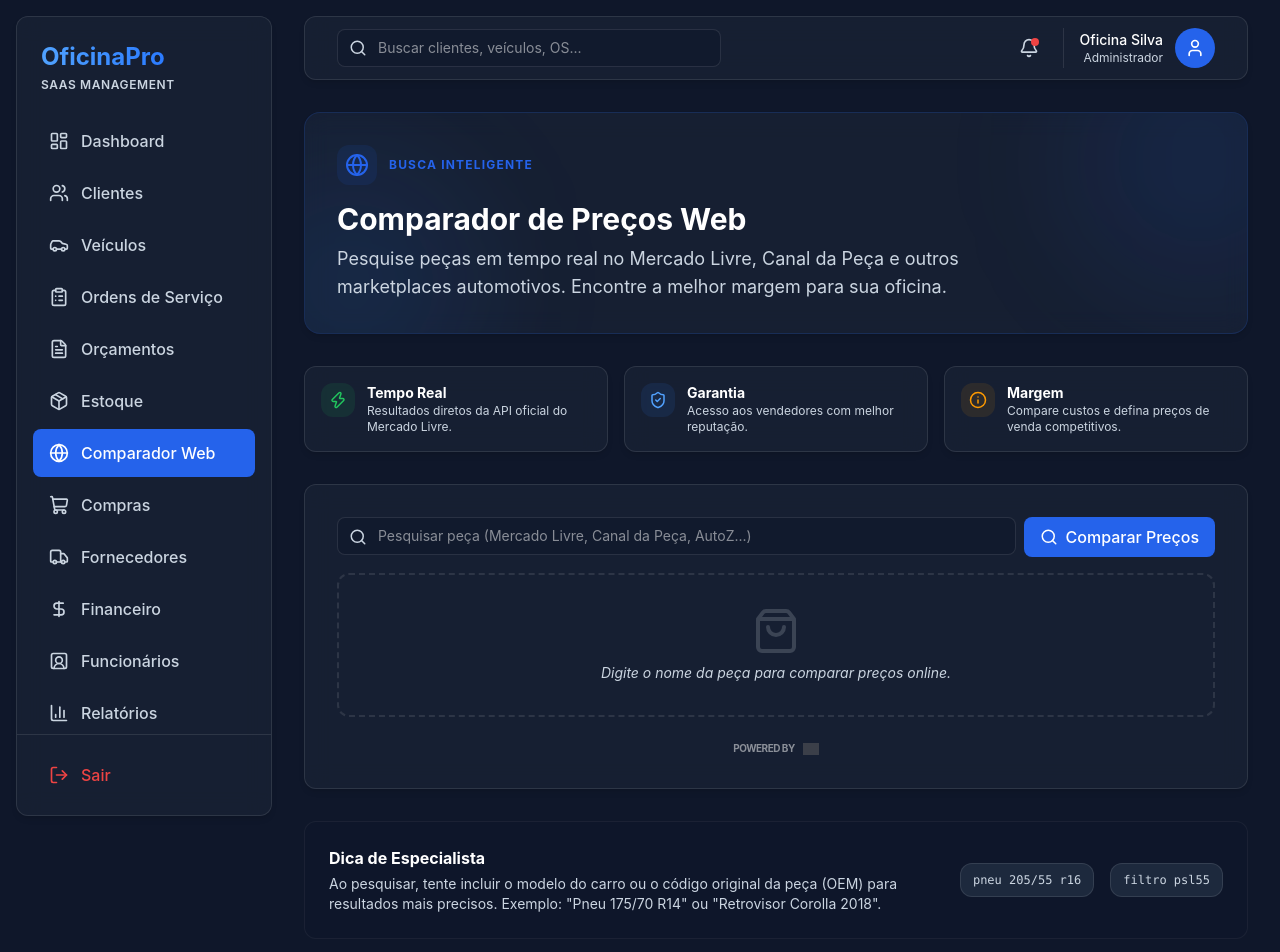
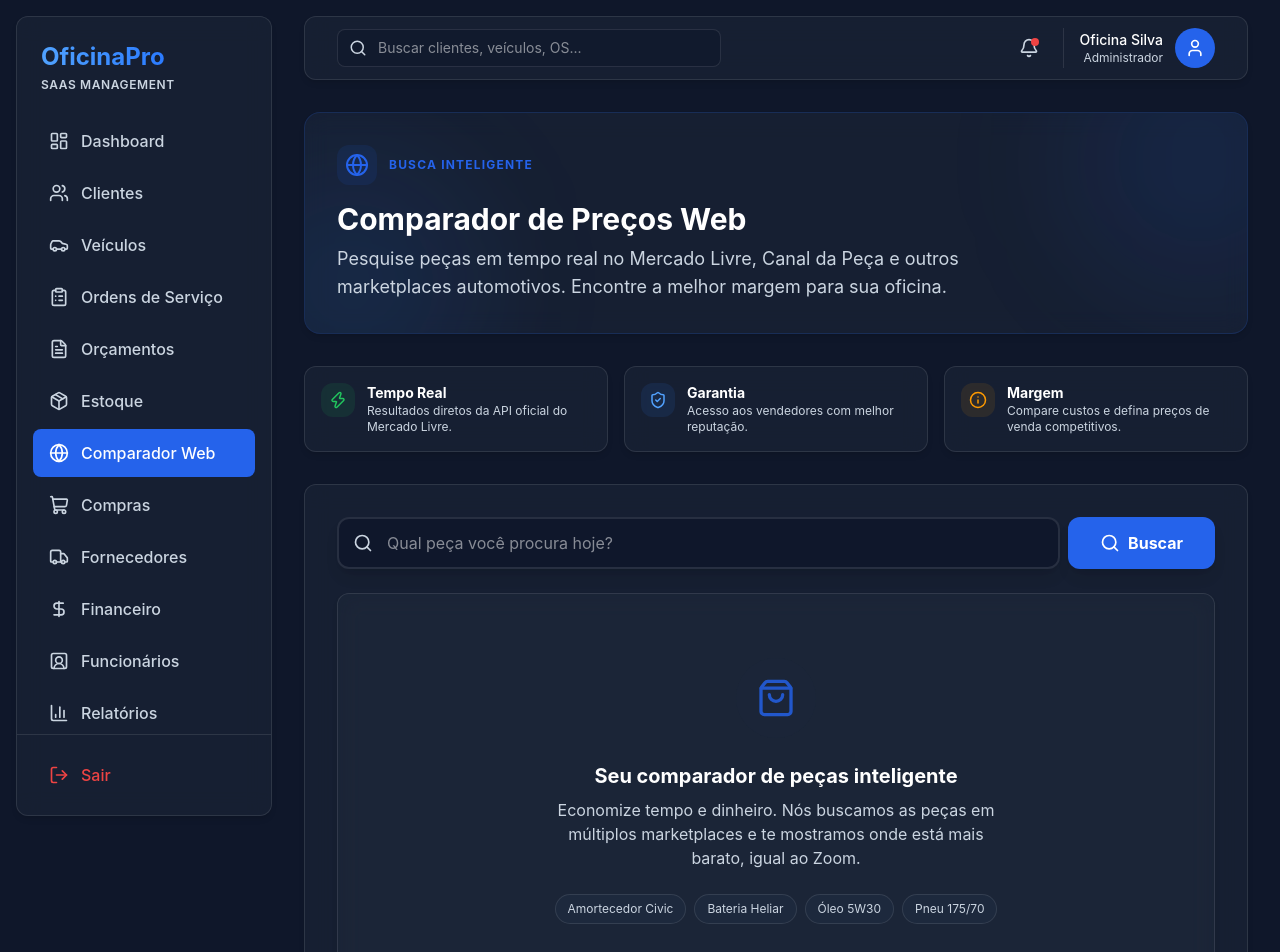
Before and after one commit to willwinnicios/saas-oficinamecanica, a Next.js app: page /compare in a window 1280 px wide. Shown: the top 952 px of the page. Built offline with nearby package versions, Linux system fonts and the light colour scheme; grey boxes are pictures that could not be loaded.

Commit message:
feat: redesign price comparison to Zoom-like experience

```diff
--- a/src/components/PriceComparison.tsx
+++ b/src/components/PriceComparison.tsx
@@ -1,19 +1,50 @@
 "use client";
 
-import { useState } from "react";
+import { useState, useMemo } from "react";
 import { searchGlobalPrices, SearchResult } from "@/lib/api-integrations";
-import { Search, ShoppingBag, ExternalLink, Loader2, AlertCircle, Filter } from "lucide-react";
+import {
+  Search,
+  ShoppingBag,
+  ExternalLink,
+  Loader2,
+  AlertCircle,
+  TrendingDown,
+  ChevronRight,
+  History,
+  ShieldCheck,
+  Star
+} from "lucide-react";
 import { cn } from "@/lib/utils";
+import {
+  LineChart,
+  Line,
+  XAxis,
+  YAxis,
+  CartesianGrid,
+  Tooltip,
+  ResponsiveContainer
+} from 'recharts';
 
-interface PriceComparisonProps {
-  initialQuery?: string;
-}
+// Mock de histórico de preços (No futuro vira real)
+const mockHistory = [
+  { date: '01/05', price: 450 },
+  { date: '05/05', price: 430 },
+  { date: '10/05', price: 445 },
+  { date: '15/05', price: 410 },
+  { date: '20/05', price: 425 },
+  { date: '25/05', price: 395 },
+];
 
 export function PriceComparison({ initialQuery = "" }: PriceComparisonProps) {
   const [query, setQuery] = useState(initialQuery);
   const [results, setResults] = useState<SearchResult[]>([]);
   const [loading, setLoading] = useState(false);
   const [hasSearched, setHasSearched] = useState(false);
+
+  const lowestPrice = useMemo(() => {
+    if (results.length === 0) return 0;
+    return Math.min(...results.map(r => r.price));
+  }, [results]);
 
   const handleSearch = async (e: React.FormEvent) => {
     e.preventDefault();
@@ -27,108 +58,172 @@
   };
 
   return (
-    <div className="space-y-4">
+    <div className="space-y-6">
+      {/* Search Input - Estilo Zoom */}
       <form onSubmit={handleSearch} className="flex gap-2">
-        <div className="relative flex-1">
-          <Search className="absolute left-3 top-1/2 -translate-y-1/2 text-muted" size={18} />
+        <div className="relative flex-1 group">
+          <Search className="absolute left-4 top-1/2 -translate-y-1/2 text-muted group-focus-within:text-primary transition-colors" size={20} />
           <input
             type="text"
             value={query}
             onChange={(e) => setQuery(e.target.value)}
-            placeholder="Pesquisar peça (Mercado Livre, Canal da Peça, AutoZ...)"
-            className="w-full bg-slate-900/50 border border-border rounded-md py-2 pl-10 pr-4 text-sm focus:outline-none focus:ring-2 focus:ring-primary transition-all"
+            placeholder="Qual peça você procura hoje?"
+            className="w-full bg-slate-900 border-2 border-border rounded-xl py-3 pl-12 pr-4 text-base focus:outline-none focus:ring-2 focus:ring-primary/50 focus:border-primary transition-all shadow-lg"
           />
         </div>
         <button
           type="submit"
           disabled={loading}
-          className="btn-primary flex items-center gap-2 whitespace-nowrap"
+          className="bg-primary hover:bg-primary/90 text-white font-bold px-8 rounded-xl shadow-lg transition-all flex items-center gap-2"
         >
-          {loading ? <Loader2 className="animate-spin" size={18} /> : <Search size={18} />}
-          Comparar Preços
+          {loading ? <Loader2 className="animate-spin" size={20} /> : <Search size={20} />}
+          Buscar
         </button>
       </form>
 
-      {hasSearched && !loading && (
-        <div className="flex items-center justify-between px-2">
-          <p className="text-xs text-muted">
-            Encontramos <span className="font-bold text-foreground">{results.length}</span> resultados ordenados por menor preço.
-          </p>
-          <div className="flex gap-2">
-            <span className="px-2 py-0.5 rounded bg-blue-500/10 text-[10px] text-blue-400 border border-blue-500/20">Mercado Livre</span>
-            <span className="px-2 py-0.5 rounded bg-amber-500/10 text-[10px] text-amber-400 border border-amber-500/20">C. da Peça</span>
+      {hasSearched && !loading && results.length > 0 && (
+        <div className="grid grid-cols-1 lg:grid-cols-3 gap-6 animate-in fade-in slide-in-from-bottom-4 duration-500">
+
+          {/* Coluna da Esquerda: Produto e Histórico */}
+          <div className="lg:col-span-1 space-y-4">
+            <div className="glass p-6 space-y-4 relative overflow-hidden">
+              <div className="absolute top-0 right-0 p-3">
+                 <div className="bg-success/10 text-success text-[10px] font-bold px-2 py-1 rounded flex items-center gap-1 border border-success/20">
+                    <TrendingDown size={12} />
+                    MELHOR PREÇO
                  </div>
               </div>
-      )}
+              <div className="aspect-square bg-white rounded-xl p-4 flex items-center justify-center">
+                 <img src={results[0].thumbnail} alt={query} className="max-h-full object-contain" />
+              </div>
+              <div>
+                <h2 className="text-xl font-bold line-clamp-2">{results[0].title}</h2>
+                <div className="flex items-center gap-2 mt-2">
+                   <div className="flex text-amber-400">
+                      {[1,2,3,4,5].map(i => <Star key={i} size={14} fill="currentColor" />)}
+                   </div>
+                   <span className="text-xs text-muted">(42 avaliações)</span>
+                </div>
+              </div>
+              <div className="pt-4 border-t border-border">
+                 <p className="text-xs text-muted font-medium mb-1 flex items-center gap-1 uppercase tracking-wider">
+                    <History size={14} />
+                    Histórico de Preços
+                 </p>
+                 <div className="h-32 w-full pt-4">
+                    <ResponsiveContainer width="100%" height="100%">
+                      <LineChart data={mockHistory}>
+                        <Line type="monotone" dataKey="price" stroke="#3b82f6" strokeWidth={2} dot={false} />
+                        <Tooltip
+                           contentStyle={{ backgroundColor: '#1e293b', border: 'none', borderRadius: '8px', color: '#fff' }}
+                           itemStyle={{ color: '#fff' }}
+                        />
+                      </LineChart>
+                    </ResponsiveContainer>
+                 </div>
+              </div>
+            </div>
+          </div>
 
-      <div className="space-y-2">
-        {loading && (
-          <div className="flex flex-col items-center justify-center py-8 text-muted">
-            <Loader2 className="animate-spin mb-2" size={32} />
-            <p className="text-sm">Escaneando múltiplos marketplaces...</p>
+          {/* Coluna da Direita: Lista de Lojas */}
+          <div className="lg:col-span-2 space-y-4">
+            <div className="flex items-center justify-between mb-2">
+               <h3 className="font-bold flex items-center gap-2">
+                  <ShoppingBag size={18} className="text-primary" />
+                  Compare em {results.length} lojas
+               </h3>
+               <div className="text-xs text-muted">
+                  Menor preço: <span className="text-success font-bold text-sm ml-1">R$ {lowestPrice.toLocaleString('pt-BR')}</span>
                </div>
-        )}
+            </div>
 
-        {!loading && hasSearched && results.length === 0 && (
-          <div className="flex flex-col items-center justify-center py-8 text-muted glass">
-            <AlertCircle className="mb-2" size={32} />
-            <p className="text-sm">Nenhum resultado encontrado.</p>
-          </div>
-        )}
-
+            <div className="space-y-3">
               {results.map((item) => (
-          <div key={item.id} className="glass p-3 flex items-center justify-between hover:border-primary/30 transition-all group relative overflow-hidden">
-            {/* Source indicator bar */}
-            <div className={cn(
-              "absolute left-0 top-0 bottom-0 w-1",
-              item.source === "Mercado Livre" ? "bg-yellow-400" :
-              item.source === "Canal da Peça" ? "bg-blue-600" : "bg-orange-500"
-            )} />
-
-            <div className="flex items-center gap-4 pl-2">
-              <div className="w-12 h-12 rounded bg-white p-1 flex items-center justify-center shrink-0">
-                <img src={item.thumbnail} alt={item.title} className="max-w-full max-h-full object-contain" />
+                <div key={item.id} className="glass p-4 hover:border-primary/50 transition-all group flex flex-col sm:flex-row items-center justify-between gap-4">
+                  <div className="flex items-center gap-4 flex-1">
+                    <div className="w-16 h-16 rounded bg-slate-800/50 p-2 flex items-center justify-center shrink-0">
+                      <img
+                        src={item.source === "Mercado Livre" ? "https://http2.mlstatic.com/frontend-assets/ml-web-navigation/ui-navigation/5.21.22/mercadolibre/logo__large_plus.png" : "https://www.canaldapeca.com.br/assets/img/logo-social.png"}
+                        alt={item.source}
+                        className="max-w-full max-h-full object-contain grayscale group-hover:grayscale-0 transition-all"
+                      />
                     </div>
                     <div>
                       <div className="flex items-center gap-2">
-                  <h4 className="text-sm font-medium line-clamp-1">{item.title}</h4>
-                  <span className="px-1.5 py-0.5 rounded-sm bg-slate-800 text-[9px] font-bold uppercase border border-border">
-                    {item.source}
+                        <span className="text-xs font-bold text-muted uppercase">{item.source}</span>
+                        {item.price === lowestPrice && (
+                          <span className="bg-success/20 text-success text-[10px] px-1.5 py-0.5 rounded font-bold">MENOR PREÇO</span>
+                        )}
+                      </div>
+                      <div className="mt-1 flex items-baseline gap-2">
+                        <span className="text-2xl font-black text-foreground">
+                          R$ {item.price.toLocaleString('pt-BR', { minimumFractionDigits: 2 })}
                         </span>
+                        <span className="text-xs text-muted">no PIX</span>
                       </div>
-                <p className="text-xs text-muted flex items-center gap-2 mt-0.5">
-                  <span className="text-success font-bold text-sm">
-                    {item.price > 0 ? `R$ ${item.price.toLocaleString('pt-BR', { minimumFractionDigits: 2 })}` : "Consultar Site"}
-                  </span>
-                  <span>•</span>
-                  <span>{item.condition}</span>
-                </p>
+                      <p className="text-[10px] text-muted">ou 10x de R$ {(item.price / 10).toFixed(2)}</p>
                     </div>
+                  </div>
+
+                  <div className="flex flex-col items-center sm:items-end gap-2 shrink-0">
+                     <div className="flex items-center gap-1 text-[10px] text-success font-bold mb-1">
+                        <ShieldCheck size={12} />
+                        LOJA CONFIÁVEL
                      </div>
                      <a
                       href={item.permalink}
                       target="_blank"
                       rel="noopener noreferrer"
-              className="p-2 rounded-full hover:bg-primary/10 text-primary transition-colors flex items-center gap-1 group-hover:underline text-xs"
+                      className="bg-primary text-white hover:bg-primary/90 px-6 py-2.5 rounded-lg font-bold text-sm transition-all flex items-center gap-2 group-hover:scale-105 active:scale-95 shadow-lg"
                     >
-              <span className="hidden sm:inline">Ver Loja</span>
-              <ExternalLink size={14} />
+                      Ir à loja
+                      <ChevronRight size={16} />
                     </a>
                   </div>
+                </div>
               ))}
+            </div>
+          </div>
+        </div>
+      )}
+
+      {loading && (
+        <div className="glass p-20 flex flex-col items-center justify-center space-y-4">
+           <div className="relative">
+              <Loader2 className="animate-spin text-primary" size={48} />
+              <Search className="absolute top-1/2 left-1/2 -translate-x-1/2 -translate-y-1/2 text-primary" size={20} />
+           </div>
+           <div className="text-center">
+              <h3 className="text-lg font-bold">Escaneando o Mercado...</h3>
+              <p className="text-muted text-sm">Buscando os melhores preços no Mercado Livre e lojas parceiras.</p>
+           </div>
+        </div>
+      )}
 
       {!loading && !hasSearched && (
-          <div className="p-8 text-center text-muted border-2 border-dashed border-border rounded-lg">
-            <ShoppingBag className="mx-auto mb-2 opacity-20" size={48} />
-            <p className="text-sm italic">Digite o nome da peça para comparar preços online.</p>
+        <div className="glass p-16 flex flex-col items-center justify-center text-center space-y-6">
+           <div className="w-20 h-20 rounded-full bg-slate-800/50 flex items-center justify-center text-primary animate-pulse">
+              <ShoppingBag size={40} />
+           </div>
+           <div className="max-w-md">
+              <h3 className="text-xl font-bold mb-2">Seu comparador de peças inteligente</h3>
+              <p className="text-muted">
+                 Economize tempo e dinheiro. Nós buscamos as peças em múltiplos marketplaces e te mostramos onde está mais barato, igual ao Zoom.
+              </p>
+           </div>
+           <div className="flex flex-wrap justify-center gap-2">
+              {['Amortecedor Civic', 'Bateria Heliar', 'Óleo 5W30', 'Pneu 175/70'].map(tag => (
+                <button
+                  key={tag}
+                  onClick={() => { setQuery(tag); }}
+                  className="px-3 py-1.5 rounded-full bg-slate-800 border border-border text-xs text-muted hover:text-primary hover:border-primary transition-all"
+                >
+                  {tag}
+                </button>
+              ))}
+           </div>
         </div>
       )}
     </div>
-
-      <div className="pt-2 flex items-center gap-2 justify-center opacity-50">
-        <span className="text-[10px] uppercase font-bold tracking-tighter">Powered by</span>
-        <img src="https://http2.mlstatic.com/frontend-assets/ml-web-navigation/ui-navigation/5.21.22/mercadolibre/logo__large_plus.png" className="h-3 invert grayscale" alt="ML" />
-      </div>
-    </div>
   );
 }
```
Lines whose indentation alone changed are shown as unchanged.
